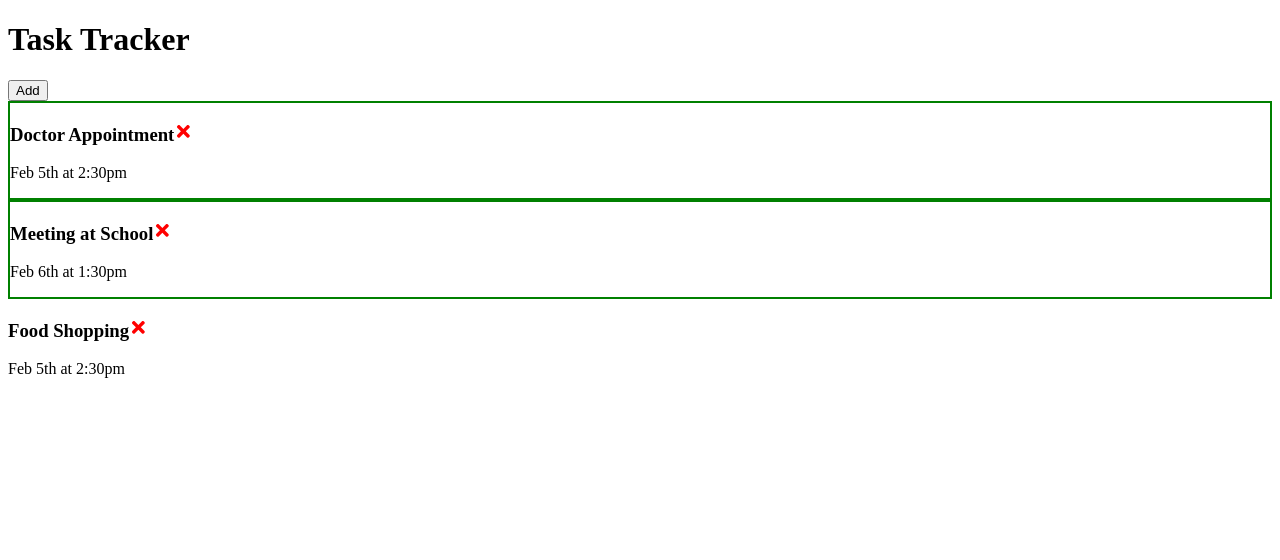
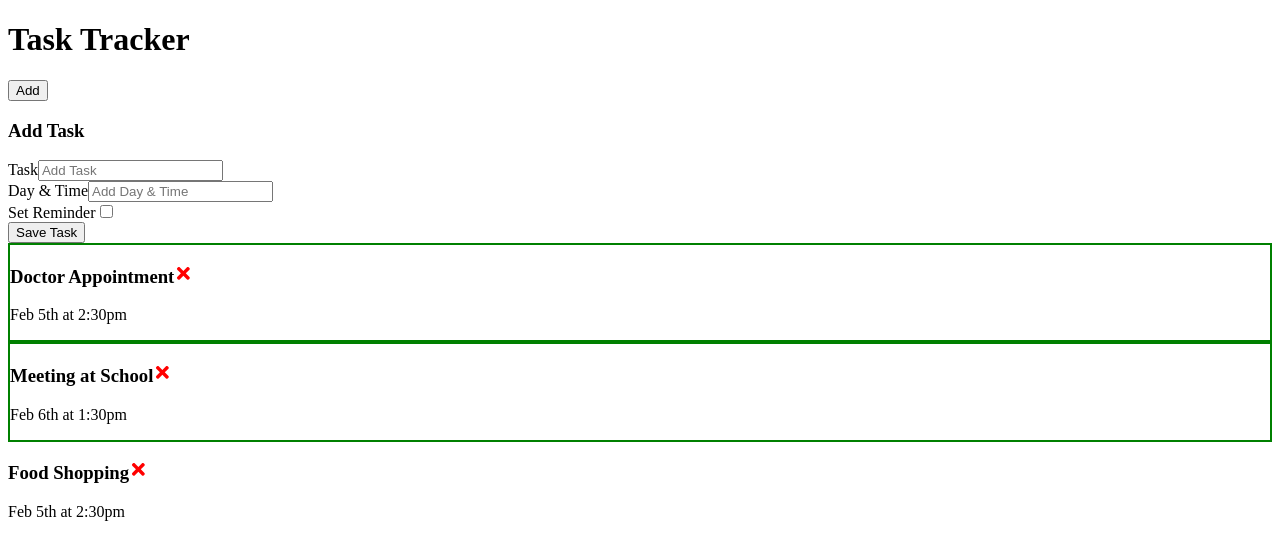
Before and after one commit to nikolaChakarov/traversy-media, a React (Create React App) app: page / in a window 1280 px wide. Shown: the top 560 px of the page. Built offline with nearby package versions, Linux system fonts and the light colour scheme.

Commit message:
add form
add form Add Task

```diff
--- a/src/App.js
+++ b/src/App.js
@@ -2,6 +2,7 @@ import { useState } from 'react';
 import Header from './components/header';
 import Tasks from './components/tasks';
 import './styles/app.css';
+import AddTask from './components/addTask';
 
 const App = () => {
     const [tasks, setTasks] = useState([
@@ -39,6 +40,7 @@ const App = () => {
     return (
         <div>
             <Header />
+            <AddTask />
             {tasks.length > 0 ?
                 <Tasks
                     tasks={tasks}
--- /dev/null
+++ b/src/components/addTask.js
@@ -0,0 +1,28 @@
+const AddTask = () => {
+    return (
+        <>
+            <h3>Add Task</h3>
+            <form
+                className="add-form"
+            >
+                <div className="form-control">
+                    <label htmlFor="">Task</label>
+                    <input type="text" placeholder="Add Task"/>
+                </div>
+                <div className="form-control">
+                    <label htmlFor="">Day &amp; Time</label>
+                    <input type="text" placeholder="Add Day &amp; Time"/>
+                </div>
+                <div className="form-control">
+                    <label htmlFor="">Set Reminder</label>
+                    <input type="checkbox" />
+                </div>
+
+                <input type="submit" value="Save Task"/>
+            </form>
+        </>
+
+    )
+}
+
+export default AddTask;
```
